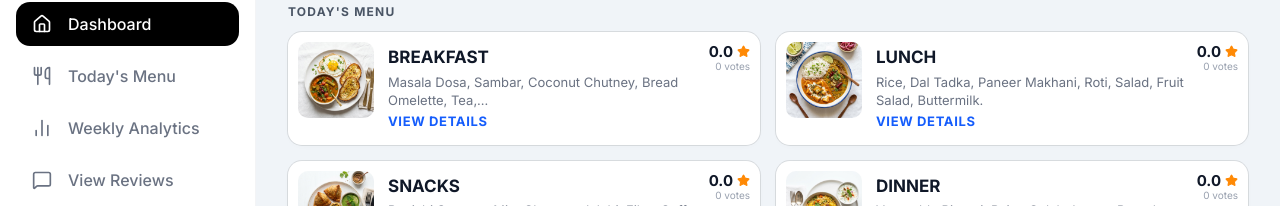
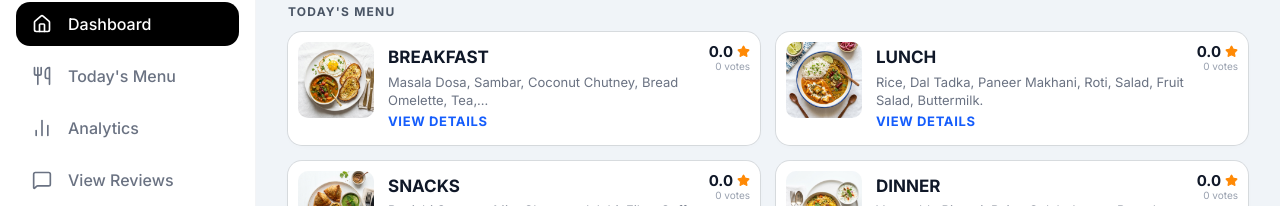
Before and after one commit to SwarnabhG07/messcheck, a Next.js app: page / in a window 1280 px wide. Shown: the part 84-290 px from the top of the page. Built offline with nearby package versions, Linux system fonts and the light colour scheme; no server answers.

Commit message:
fix: update header title in Analytics page and correct menu item label in Dashboard layout

```diff
--- a/app/analytics/page.tsx
+++ b/app/analytics/page.tsx
@@ -168,7 +168,7 @@ export default function AnalyticsPage() {
       {/* Header and Controls */}
       <div className="flex flex-col md:flex-row justify-between items-start md:items-center gap-4 bg-white p-6 rounded-2xl shadow-sm border border-gray-100">
         <div>
-          <h1 className="text-2xl font-bold text-gray-900">Analytics</h1>
+
           <p className="text-gray-500 text-sm mt-1">
             Showing data for {headerLabel}
           </p>
--- a/app/components/DashboardLayout.tsx
+++ b/app/components/DashboardLayout.tsx
@@ -35,7 +35,7 @@ import {
 const menuItems = [
   { name: "Dashboard", icon: Home, href: "/" },
   { name: "Today's Menu", icon: Utensils, href: "/menu-today" },
-  { name: "Weekly Analytics", icon: BarChart2, href: "/analytics" },
+  { name: "Analytics", icon: BarChart2, href: "/analytics" },
   { name: "View Reviews", icon: MessageSquare, href: "/reviews" },
   { name: "Mess Menu", icon: ImageIcon, href: "/menu" },
   { name: "Settings", icon: Settings, href: "/settings" },
```
